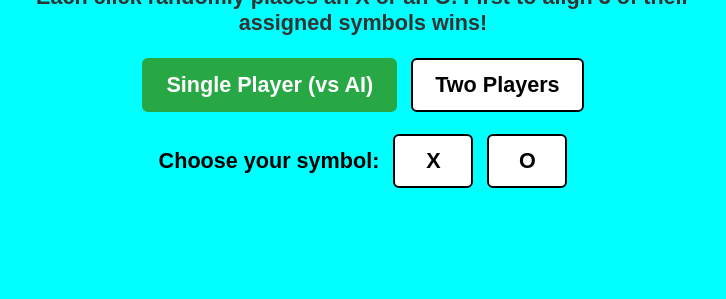
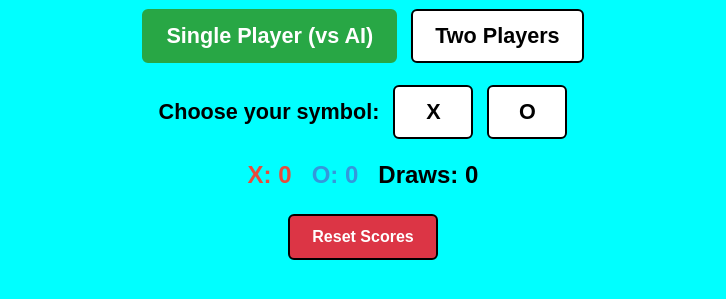
Before and after one commit to plant-doc/TTTYDN, a plain HTML site: page index.html in a window 1280 px wide. Shown: the part 333-632 px from the top of the page, without its empty margins (277-1003 px from the left). Drawn offline with Linux system fonts and the light colour scheme.

Commit message:
Implement score tracking and reset functionality
Added a reset scores button and implemented score tracking for X, O, and draws using localStorage.

```diff
--- a/index.html
+++ b/index.html
@@ -135,6 +135,16 @@
 
   <div id="status" style="display: none;">Setting up game...</div>
 
+<div id="scoreBoard"
+     style="
+        display:none;
+        font-size:1.5rem;
+        font-weight:bold;
+        margin-bottom:15px;
+        text-align:center;
+        color:#000;">
+</div>
+
   <div id="board" style="display: none;">
     <div class="cell" data-index="0"></div>
     <div class="cell" data-index="1"></div>
@@ -148,6 +158,19 @@
   </div>
 
   <button id="restartBtn" style="display: none;">Restart Game</button>
+
+<button id="resetScoresBtn"
+        style="
+          margin-top:10px;
+          padding:12px 22px;
+          font-size:1rem;
+          background:#dc3545;
+          color:white;
+          border:2px solid #000;
+          border-radius:6px;
+          font-weight:bold;">
+  Reset Scores
+</button>
 
   <script>
     const board = document.getElementById('board');
@@ -170,11 +193,49 @@
     let playerSymbol = 'X';
     let secondarySymbol = 'O';
 
-    initializeGame();
+let xWins =
+  parseInt(localStorage.getItem('xWins')) || 0;
+
+let oWins =
+  parseInt(localStorage.getItem('oWins')) || 0;
+
+let draws =
+  parseInt(localStorage.getItem('draws')) || 0;
+
+function updateScoreBoard() {
+
+  const board =
+    document.getElementById('scoreBoard');
+
+  board.innerHTML =
+    '<span style="color:#e74c3c;">X: ' +
+    xWins +
+    '</span>&nbsp;&nbsp;&nbsp;' +
+
+    '<span style="color:#3498db;">O: ' +
+    oWins +
+    '</span>&nbsp;&nbsp;&nbsp;' +
+
+    'Draws: ' +
+    draws;
+
+  localStorage.setItem('xWins', xWins);
+  localStorage.setItem('oWins', oWins);
+  localStorage.setItem('draws', draws);
+}
+
+initializeGame();
 
     function initializeGame() {
+
+document.getElementById('scoreBoard')
+        .style.display = 'block';
+
+updateScoreBoard();
       cells.forEach(cell => cell.addEventListener('click', cellClicked));
       restartBtn.addEventListener('click', restartGame);
+      document.getElementById('resetScoresBtn')
+        .addEventListener('click', resetScores);
       singlePlayerBtn.addEventListener('click', () => changeMode(true));
       twoPlayerBtn.addEventListener('click', () => changeMode(false));
       chooseXBtn.addEventListener('click', () => selectSymbol('X'));
@@ -286,10 +347,25 @@
     }
 
     function endTheMatch(msg) {
-      statusText.textContent = msg;
-      running = false;
-      announceWinner(msg);
-    }
+
+  statusText.textContent = msg;
+
+  running = false;
+
+  if (msg.indexOf('X wins') >= 0) {
+    xWins++;
+  }
+  else if (msg.indexOf('O wins') >= 0) {
+    oWins++;
+  }
+  else {
+    draws++;
+  }
+
+  updateScoreBoard();
+
+  announceWinner(msg);
+}
 
     function aiMove() {
       if (!running) return;
@@ -374,6 +450,15 @@
       return false;
     }
 
+function resetScores() {
+
+  xWins = 0;
+  oWins = 0;
+  draws = 0;
+
+  updateScoreBoard();
+}
+
     function restartGame() {
       o0 = ""; o1 = ""; o2 = ""; o3 = ""; o4 = ""; o5 = ""; o6 = ""; o7 = ""; o8 = "";
       cells.forEach(cell => {
```
